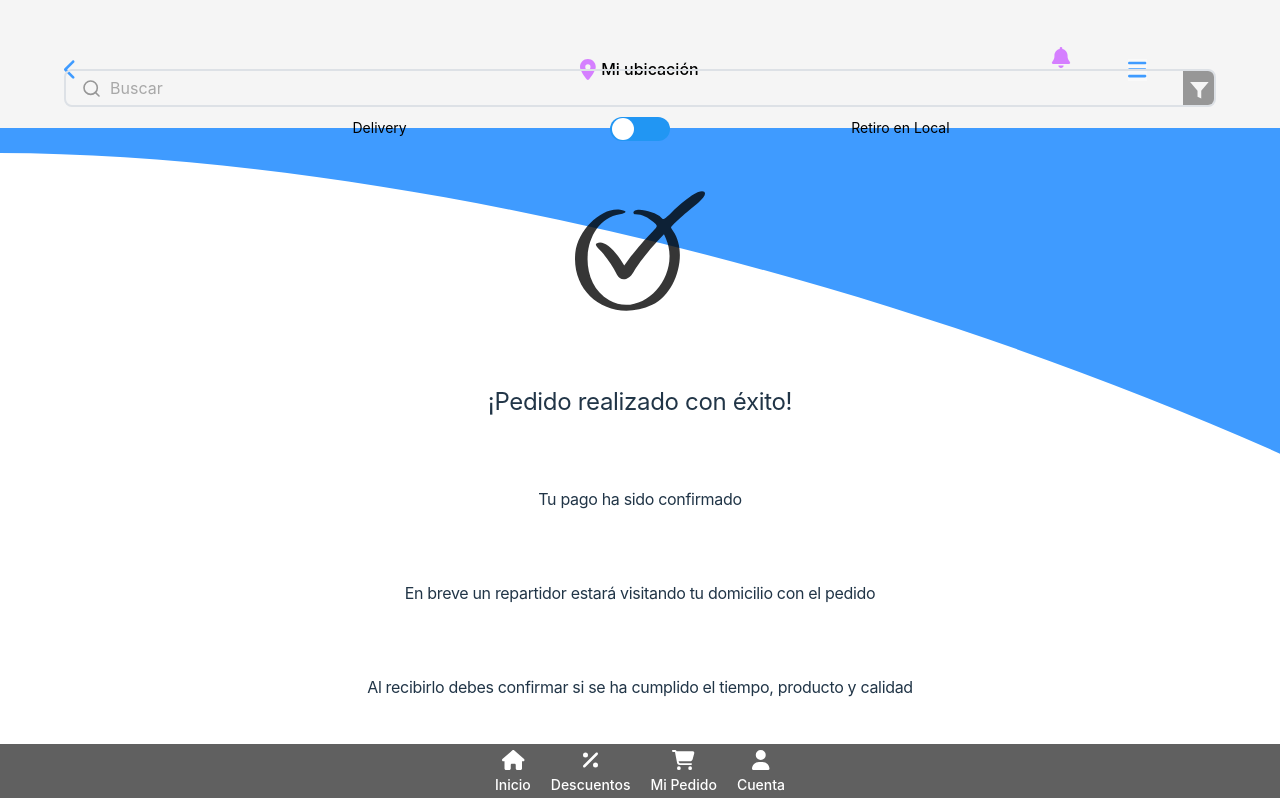
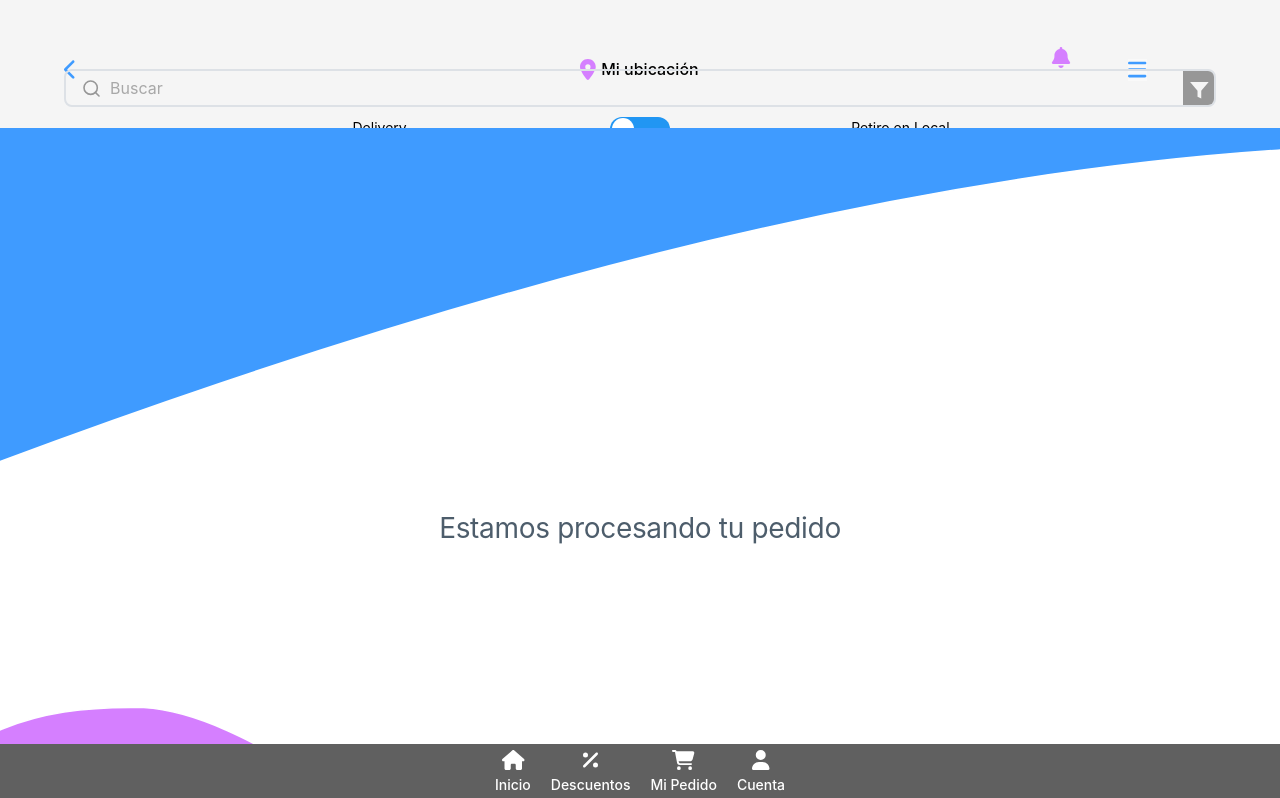
Before and after one commit to JoelFiare/s14-16-n-java, a React (Vite) app in the folder frontend/: page /busqueda/pagar/procesando-pago in a window 1280 px wide. Before the commit this address led to /busqueda/pagar/pedido-aprobado. Shown: the top 798 px of the page. Built offline with nearby package versions, Linux system fonts and the light colour scheme.

Commit message:
hotfix: lift opacity on ConfirmPayment

```diff
--- a/frontend/src/components/ConfirmPayment/ConfirmPayment.css
+++ b/frontend/src/components/ConfirmPayment/ConfirmPayment.css
@@ -3,7 +3,8 @@
   display: grid;
   place-items: center;
   background: var(--half-gradient);
-  object-fit: fill;
+  -o-object-fit: fill;
+     object-fit: fill;
   position: relative;
 
   > h3 {
@@ -13,7 +14,7 @@
     z-index: 1;
     max-width: 60%;
     letter-spacing: -.32px;
-    opacity: .7;
+    opacity: .8;
   }
 
   > svg {
--- a/frontend/src/components/ConfirmPayment/ConfirmPayment.jsx
+++ b/frontend/src/components/ConfirmPayment/ConfirmPayment.jsx
@@ -6,7 +6,7 @@ export default function ConfirmPayment() {
   const navigate = useNavigate()
 
   useEffect(() => {
-    setTimeout(navigate, 1e3, '../pedido-aprobado')
+    // setTimeout(navigate, 1e3, '../pedido-aprobado')
   })
 
   return(
```
